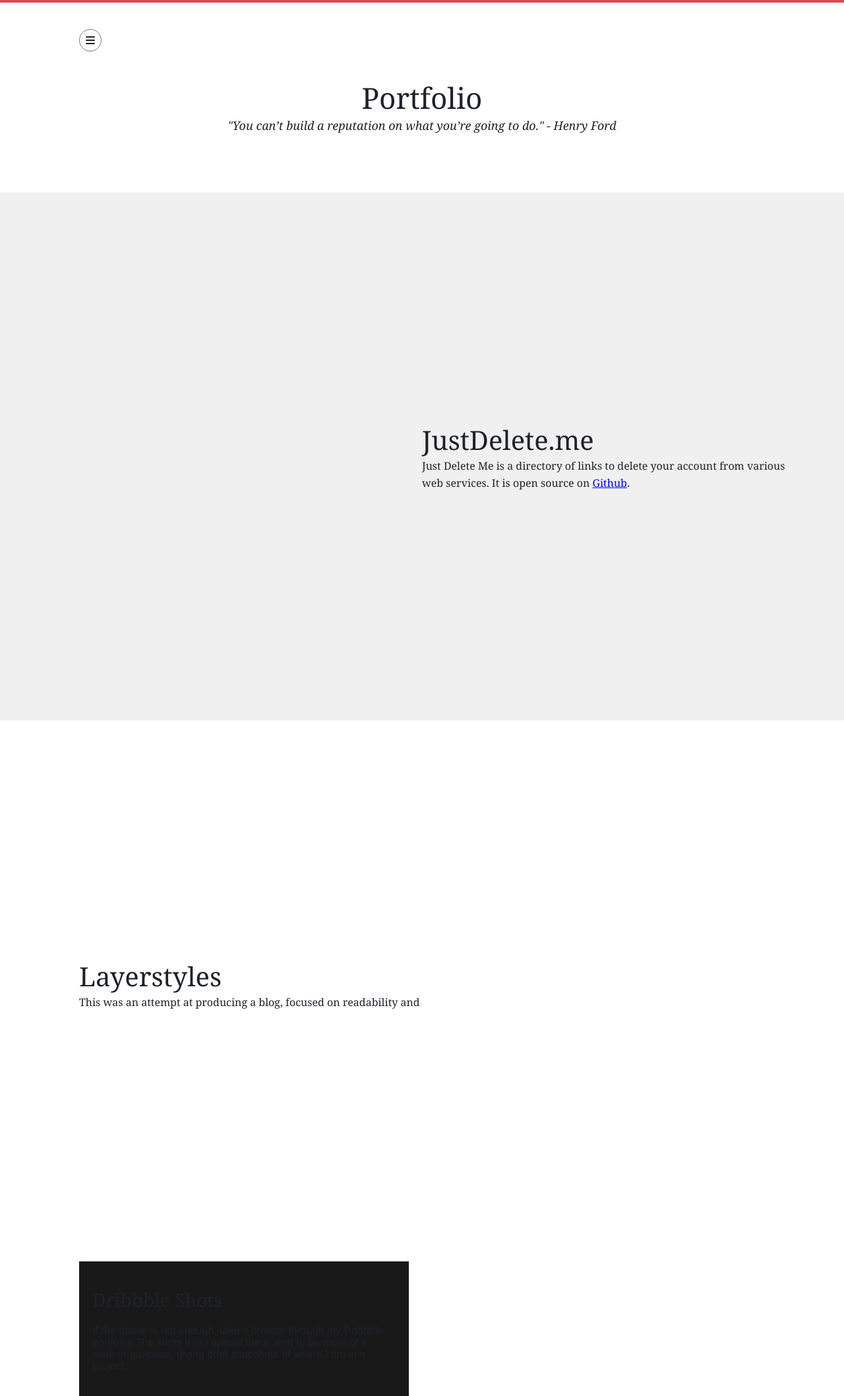
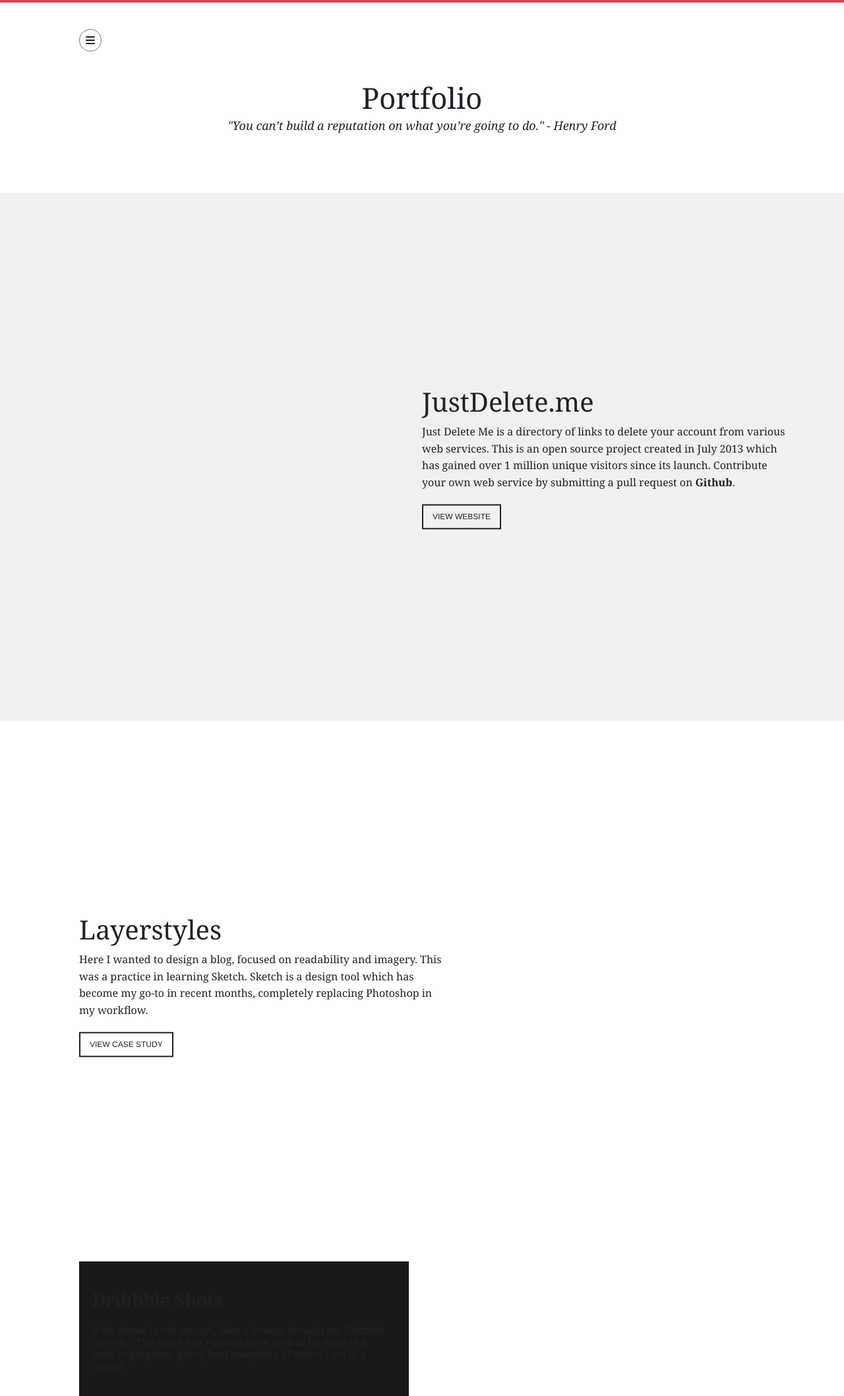
Before and after one commit to EdPoole/edpooleOld, a Jekyll site: the page built from portfolio/index.html, in a window 1280 px wide. Shown: the whole page at 66% size. Built offline with Jekyll 4.4.1, drawn with Linux system fonts in a browser that asks for light colours; Markdown is read by kramdown in place of the engine named in the settings.

Commit message:
portfolio copy

```diff
--- a/assets/css/main.css
+++ b/assets/css/main.css
@@ -420,7 +420,8 @@ h1 {
   text-decoration: none;
   text-transform: uppercase;
   -webkit-transition: all 0.3s;
-          transition: all 0.3s; }
+          transition: all 0.3s;
+  display: inline-block; }
   .theme-dark .button, .theme-dark .post__pagination__link {
     color: rgb(255, 255, 255);
     color: rgba(255, 255, 255, 1); }
@@ -447,6 +448,21 @@ h1 {
     .theme-light .button:hover, .theme-light .post__pagination__link:hover {
       border-color: rgb(224, 71, 84);
       border-color: rgba(224, 71, 84, 1); }
+  .button__link {
+    font-weight: bold;
+    text-decoration: none; }
+    .theme-dark .button__link {
+      color: rgb(255, 255, 255);
+      color: rgba(255, 255, 255, 1); }
+    .theme-light .button__link {
+      color: rgb(30, 34, 41);
+      color: rgba(30, 34, 41, 1); }
+    .theme-dark .button__link:hover {
+      color: rgb(116, 163, 212);
+      color: rgba(116, 163, 212, 1); }
+    .theme-light .button__link:hover {
+      color: rgb(224, 71, 84);
+      color: rgba(224, 71, 84, 1); }
 
 .token.comment, .token.prolog, .token.doctype, .token.cdata {
   color: slategray; }
@@ -1143,17 +1159,15 @@ h1 {
   font-family: "freight-text-pro", georgia, serif;
   font-size: 40px;
   font-weight: 100;
-  margin: 0; }
+  margin: 0;
+  margin-bottom: 6px; }
 .example__info {
   margin: 0;
   font-size: 16px;
   font-family: "freight-text-pro", georgia, serif;
   line-height: 1.6; }
-.example a {
-  color: white;
-  text-decoration: none; }
-  .example a:hover {
-    text-decoration: underline; }
+.example__link {
+  margin-top: 20px; }
 
 .ls__container {
   -webkit-background-size: 1000px auto;
--- a/portfolio/index.html
+++ b/portfolio/index.html
@@ -15,7 +15,8 @@ layout: page
 	<div class="example__content">
 		<div class="example__copy--right">
 			<h1 class="example__title">JustDelete.me</h1>
-			<p class="example__info">Just Delete Me is a directory of links to delete your account from various web services. It is open source on <a href="https://github.com/rmlewisuk/justdeleteme">Github</a>.</p>
+			<p class="example__info">Just Delete Me is a directory of links to delete your account from various web services. This is an open source project created in July 2013 which has gained over 1 million unique visitors since its launch. Contribute your own web service by submitting a pull request on <a class="button__link" href="https://github.com/rmlewisuk/justdeleteme">Github</a>.</p>
+			<a class="example__link button" href="http://justdelete.me">View Website</a>
 		</div>
 	</div>
 </div>
@@ -24,7 +25,8 @@ layout: page
 	<div class="example__content">
 		<div class="example__copy">
 			<h1 class="example__title">Layerstyles</h1>
-			<p class="example__info">This was an attempt at producing a blog, focused on readability and </p>
+			<p class="example__info">Here I wanted to design a blog, focused on readability and imagery. This was a practice in learning Sketch. Sketch is a design tool which has become my go-to in recent months, completely replacing Photoshop in my workflow.</p>
+			<a class="example__link button" href="/portfolio/layerstyles/">View Case Study</a>
 		</div>
 	</div>
 </div>
```
Also changed, not shown: assets/css/source/_buttons.scss (+9 -0 lines), assets/css/source/includes/_portfolio.scss (+3 -6 lines).
